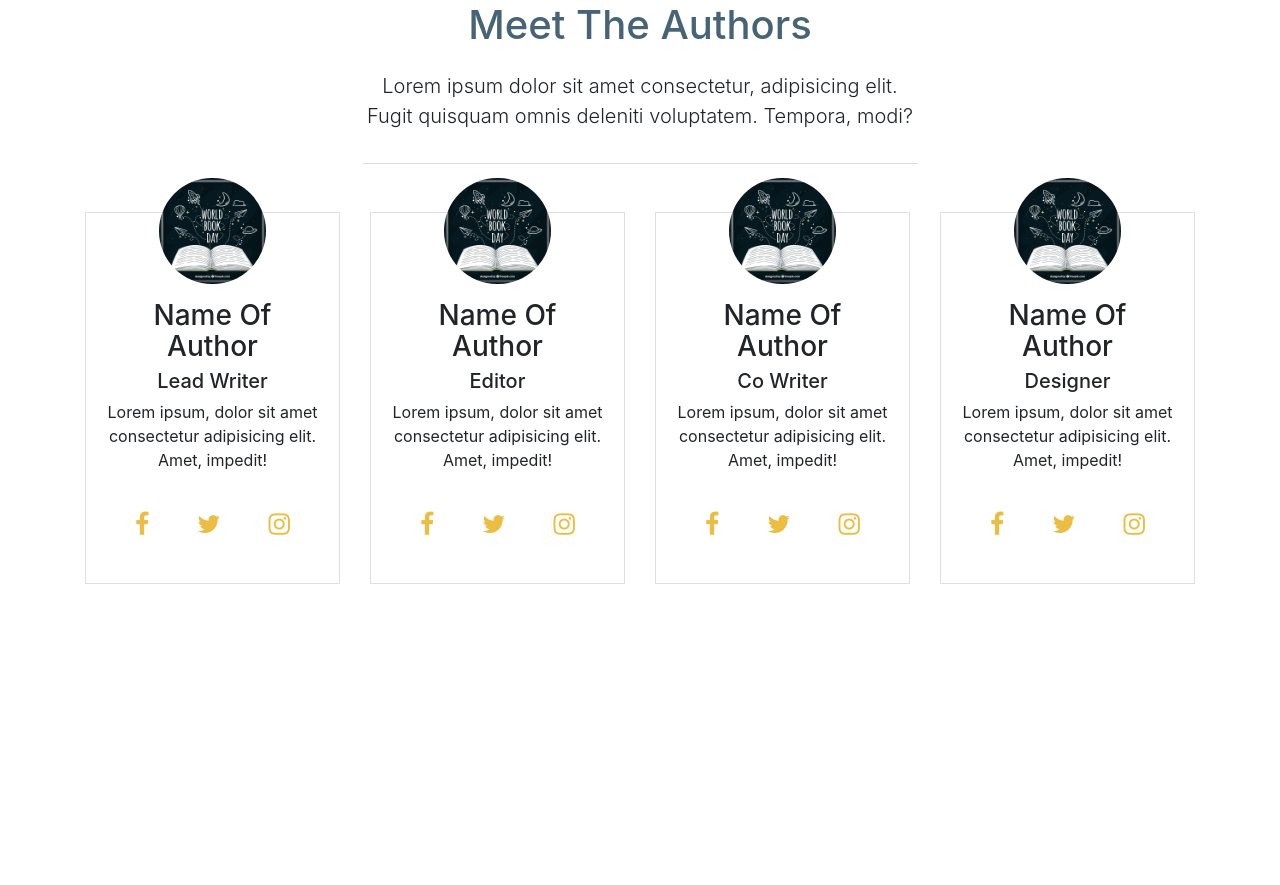
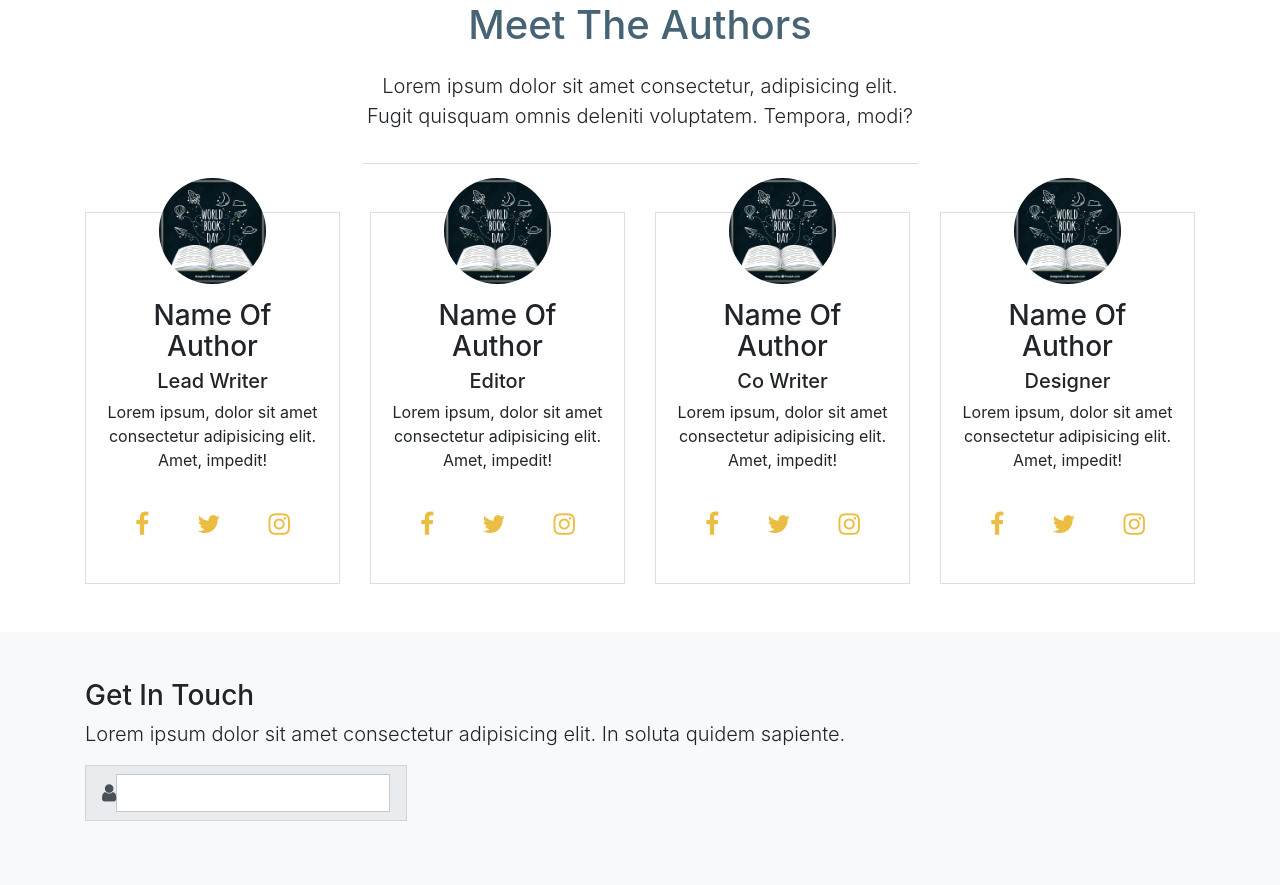
Before and after one commit to mmianchi/2nd-project, a website: page src/index.html in a window 1280 px wide. Shown: the part 1713-2598 px from the top of the page. Before the commit the page ends 2345 px from the top, so only its background shows below. Drawn offline with Linux system fonts and the light colour scheme.

Commit message:
section contact us

```diff
--- a/src/index.html
+++ b/src/index.html
@@ -125,7 +125,6 @@
             </h1>
             <p class="lead pb-3">Lorem ipsum dolor sit amet consectetur, adipisicing elit. Fugit quisquam omnis deleniti voluptatem. Tempora, modi?</p>
           </div>
-
           <!-- Accordion -->
           <div id="accordion">
             <div class="card">
@@ -280,6 +279,33 @@
           </div>
         </div>
       </div>
+    </section>
+  <!-- contact -->
+    <section id="contact" class="bg-light py-5">
+      <div class="container">
+        <div class="row">
+          <div class="col-lg-9">
+            <h3>Get In Touch</h3>
+            <p class="lead">Lorem ipsum dolor sit amet consectetur adipisicing elit. In soluta quidem sapiente.</p>
+          </div>
+          <div class="col-lg-9">
+            <form>
+              <div class="form-group">
+                <div class="input-group input-group-lg">
+                  <span class="input-group-addon">
+                    <i class="fa fa-user"></i>
+                    <input type="text" class="form-control">
+                  </span>
+                </div>
+              </div>
+            </form>
+
+          </div>
+        </div>
+      </div>
+
+
+
 
     </section>
 
```
